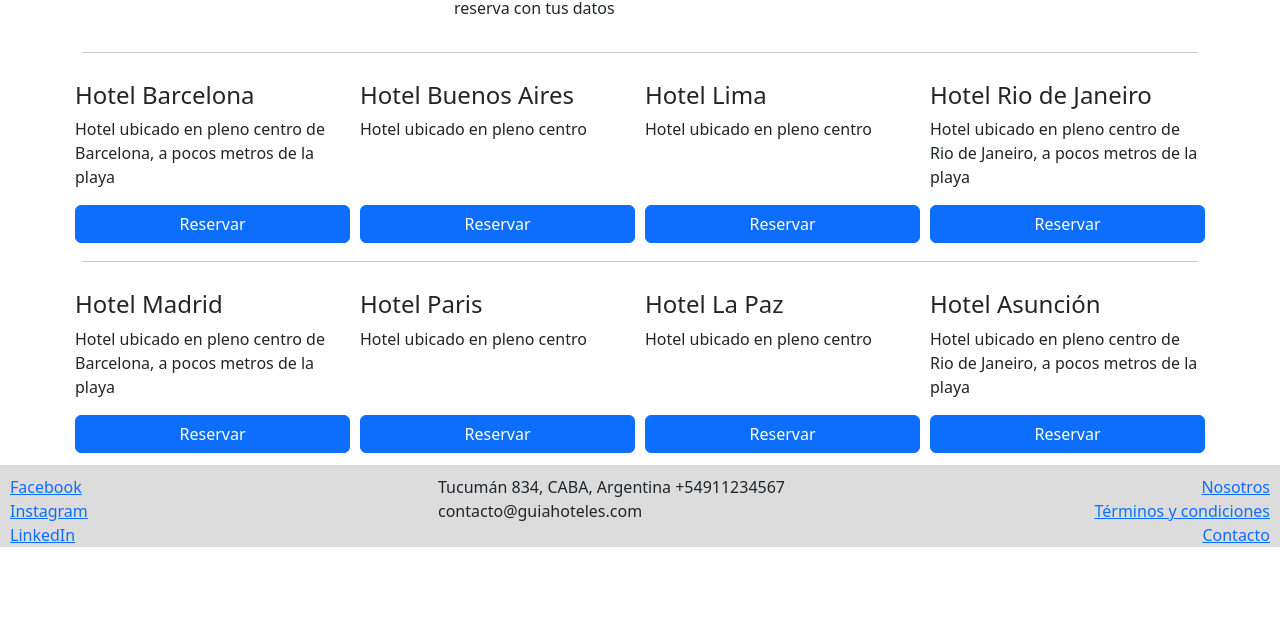
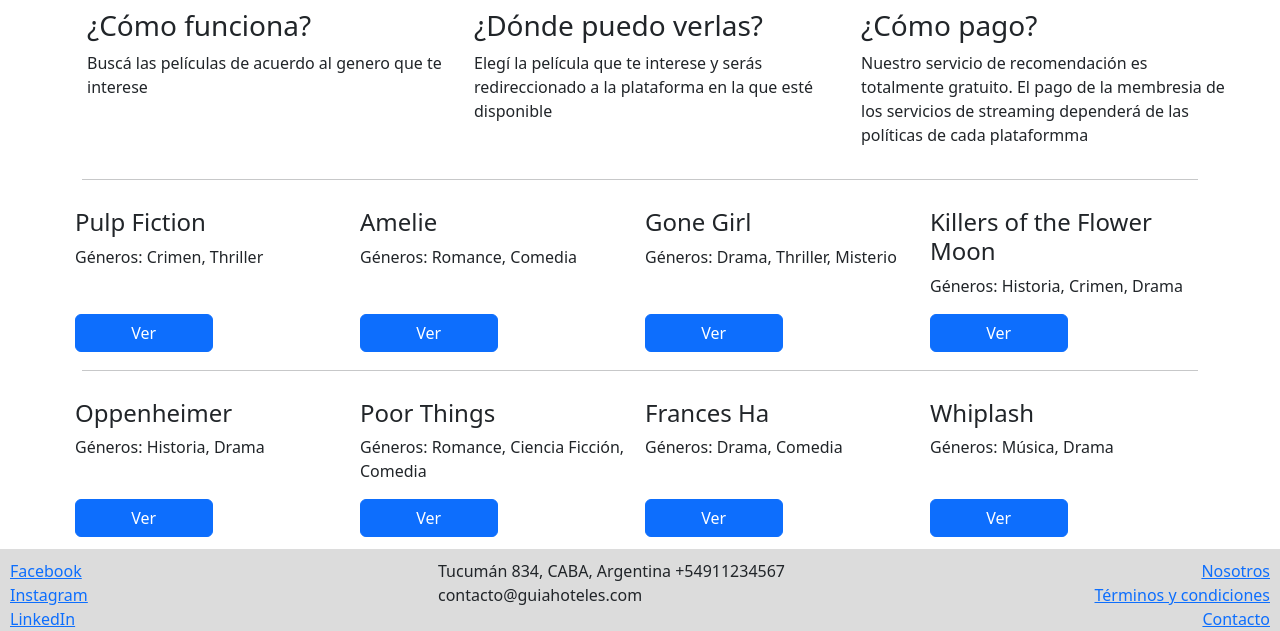
Before and after one commit to teberlein/bootstrap-entrega-1, a website: page index.html in a window 1280 px wide. Shown: the part 238-869 px from the top of the page. Before the commit the page ends 800 px from the top, so only its background shows below. Drawn offline with nearby package versions, Linux system fonts and the light colour scheme.

Commit message:
Inicio recomendaciones de películas

```diff
--- a/css/main.css
+++ b/css/main.css
@@ -5,12 +5,17 @@
     margin-top: 10px;
 }
 
-.card-hotel {
+.card-movie {
     flex: 1 150px;
     padding: 2px 5px 2px 5px;
     margin-top: 10px;
 }
 
-.btn-reserva {
-    width: 100%;
+.card-faqs {
+    margin-left: 5px;
+    margin-right: 10px;
 }
+
+.btn-watch {
+    width: 50%;
+}
--- a/index.html
+++ b/index.html
@@ -10,30 +10,32 @@
     <link rel="stylesheet" href="css/main.css">
 
 
-    <title>Guía Hoteles</title>
+    <title>Recomendaciones de películas</title>
   </head>
   <body>
     <div class="p-5 bg-info">
-        <h1>Hoteles</h1>
+        <h1>Películas</h1>
     </div>
+    <hr>
     <div class="container">
+      <h2>FAQs</h2>
       <div class="d-flex">
-        <div class="col-sm-4">
+        <div class="col-sm-4 card-faqs">
           <p>
             <h3>¿Cómo funciona?</h3>
-            <p>Buscá los hoteles de acuerdo a tu preferencia</p>
+            <p>Buscá las películas de acuerdo al genero que te interese</p>
           </p>
         </div>
-        <div class="col-sm-4">
+        <div class="col-sm-4 card-faqs">
           <p>
-            <h3>¿Dónde puedo reservar?</h3>
-            <p>Elegí la ciudad que te interese y luego realizá la reserva con tus datos</p>
+            <h3>¿Dónde puedo verlas?</h3>
+            <p>Elegí la película que te interese y serás redireccionado a la plataforma en la que esté disponible</p>
           </p>
         </div>
-        <div class="col-sm-4">
+        <div class="col-sm-4 card-faqs">
           <p>
             <h3>¿Cómo pago?</h3>
-            <p>Utilizá tu tarjeta favorita</p>
+            <p>Nuestro servicio de recomendación es totalmente gratuito. El pago de la membresia de los servicios de streaming dependerá de las políticas de cada plataformma</p>
           </p>
         </div>
       </div>
@@ -41,40 +43,40 @@
       <hr>
 
       <div class="row">
-        <div class="card-hotel d-flex flex-column justify-content-between">
+        <div class="card-movie d-flex flex-column justify-content-between">
           <div>
-            <h4>Hotel Barcelona</h4>
-            <p>Hotel ubicado en pleno centro de Barcelona, a pocos metros de la playa</p>
+            <h4>Pulp Fiction</h4>
+            <p>Géneros: Crimen, Thriller</p>
           </div>
           <div>
-            <button class="btn btn-primary btn-reserva">Reservar</button>
+            <button class="btn btn-primary btn-watch">Ver</button>
           </div>
         </div>
-        <div class="card-hotel d-flex flex-column justify-content-between">
+        <div class="card-movie d-flex flex-column justify-content-between">
           <div>
-            <h4>Hotel Buenos Aires</h4>
-            <p>Hotel ubicado en pleno centro</p>
+            <h4>Amelie</h4>
+            <p>Géneros: Romance, Comedia</p>
           </div>
           <div>
-            <button class="btn btn-primary btn-reserva">Reservar</button>
+            <button class="btn btn-primary btn-watch">Ver</button>
           </div>
         </div>
-        <div class="card-hotel d-flex flex-column justify-content-between">
+        <div class="card-movie d-flex flex-column justify-content-between">
           <div>
-            <h4>Hotel Lima</h4>
-            <p>Hotel ubicado en pleno centro</p>
+            <h4>Gone Girl</h4>
+            <p>Géneros: Drama, Thriller, Misterio</p>
           </div>
           <div>
-            <button class="btn btn-primary btn-reserva">Reservar</button>
+            <button class="btn btn-primary btn-watch">Ver</button>
           </div>
         </div>
-        <div class="card-hotel d-flex flex-column justify-content-between">
+        <div class="card-movie d-flex flex-column justify-content-between">
           <div>
-            <h4>Hotel Rio de Janeiro</h4>
-            <p>Hotel ubicado en pleno centro de Rio de Janeiro, a pocos metros de la playa</p>
+            <h4>Killers of the Flower Moon</h4>
+            <p>Géneros: Historia, Crimen, Drama</p>
           </div>
           <div>
-            <button class="btn btn-primary btn-reserva">Reservar</button>
+            <button class="btn btn-primary btn-watch">Ver</button>
           </div>
         </div>
       </div>
@@ -82,40 +84,40 @@
       <hr>
 
       <div class="row">
-        <div class="card-hotel d-flex flex-column justify-content-between">
+        <div class="card-movie d-flex flex-column justify-content-between">
           <div>
-            <h4>Hotel Madrid</h4>
-            <p>Hotel ubicado en pleno centro de Barcelona, a pocos metros de la playa</p>
+            <h4>Oppenheimer</h4>
+            <p>Géneros: Historia, Drama</p>
           </div>
           <div>
-            <button class="btn btn-primary btn-reserva">Reservar</button>
+            <button class="btn btn-primary btn-watch">Ver</button>
           </div>
         </div>
-        <div class="card-hotel d-flex flex-column justify-content-between">
+        <div class="card-movie d-flex flex-column justify-content-between">
           <div>
-            <h4>Hotel Paris</h4>
-            <p>Hotel ubicado en pleno centro</p>
+            <h4>Poor Things</h4>
+            <p>Géneros: Romance, Ciencia Ficción, Comedia</p>
           </div>
           <div>
-            <button class="btn btn-primary btn-reserva">Reservar</button>
+            <button class="btn btn-primary btn-watch">Ver</button>
           </div>
         </div>
-        <div class="card-hotel d-flex flex-column justify-content-between">
+        <div class="card-movie d-flex flex-column justify-content-between">
           <div>
-            <h4>Hotel La Paz</h4>
-            <p>Hotel ubicado en pleno centro</p>
+            <h4>Frances Ha</h4>
+            <p>Géneros: Drama, Comedia</p>
           </div>
           <div>
-            <button class="btn btn-primary btn-reserva">Reservar</button>
+            <button class="btn btn-primary btn-watch">Ver</button>
           </div>
         </div>
-        <div class="card-hotel d-flex flex-column justify-content-between">
+        <div class="card-movie d-flex flex-column justify-content-between">
           <div>
-            <h4>Hotel Asunción</h4>
-            <p>Hotel ubicado en pleno centro de Rio de Janeiro, a pocos metros de la playa</p>
+            <h4>Whiplash</h4>
+            <p>Géneros: Música, Drama</p>
           </div>
           <div>
-            <button class="btn btn-primary btn-reserva">Reservar</button>
+            <button class="btn btn-primary btn-watch">Ver</button>
           </div>
         </div>
       </div>
```
Also changed, not shown: readme.txt.
